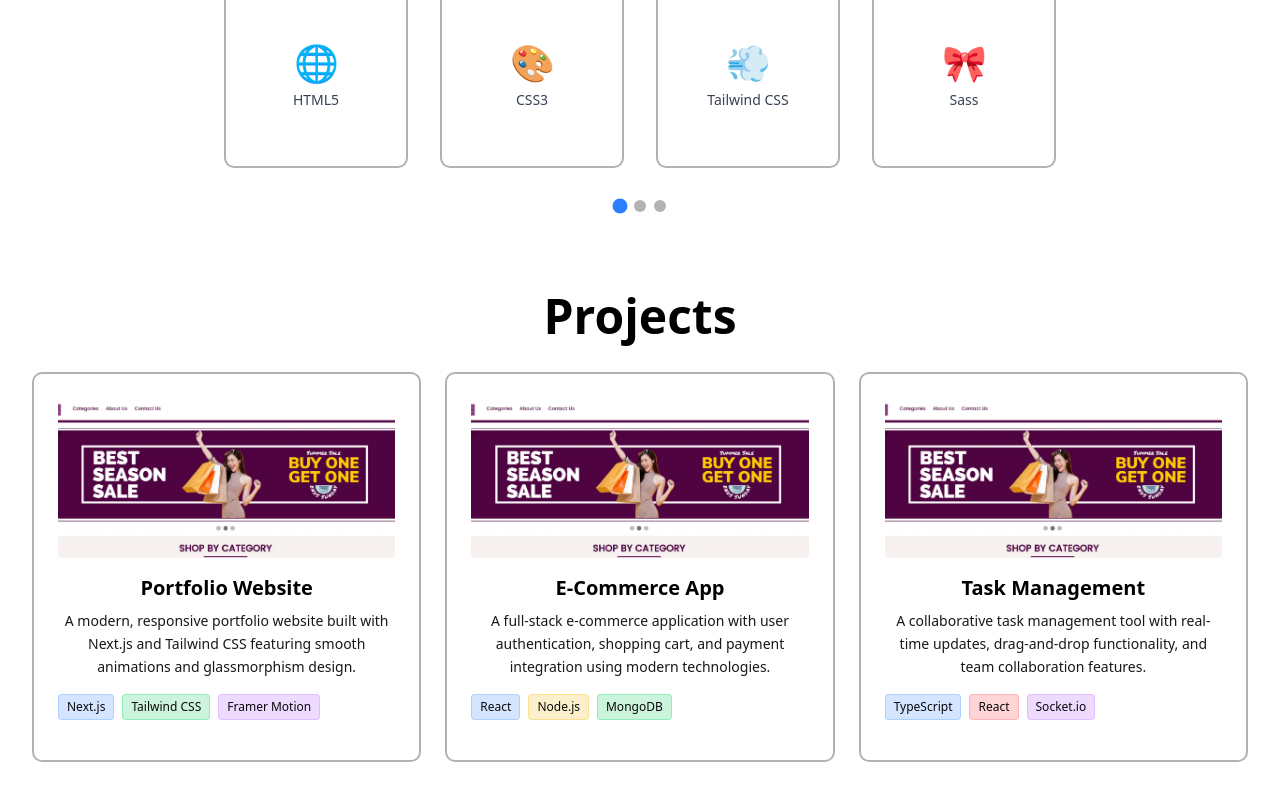
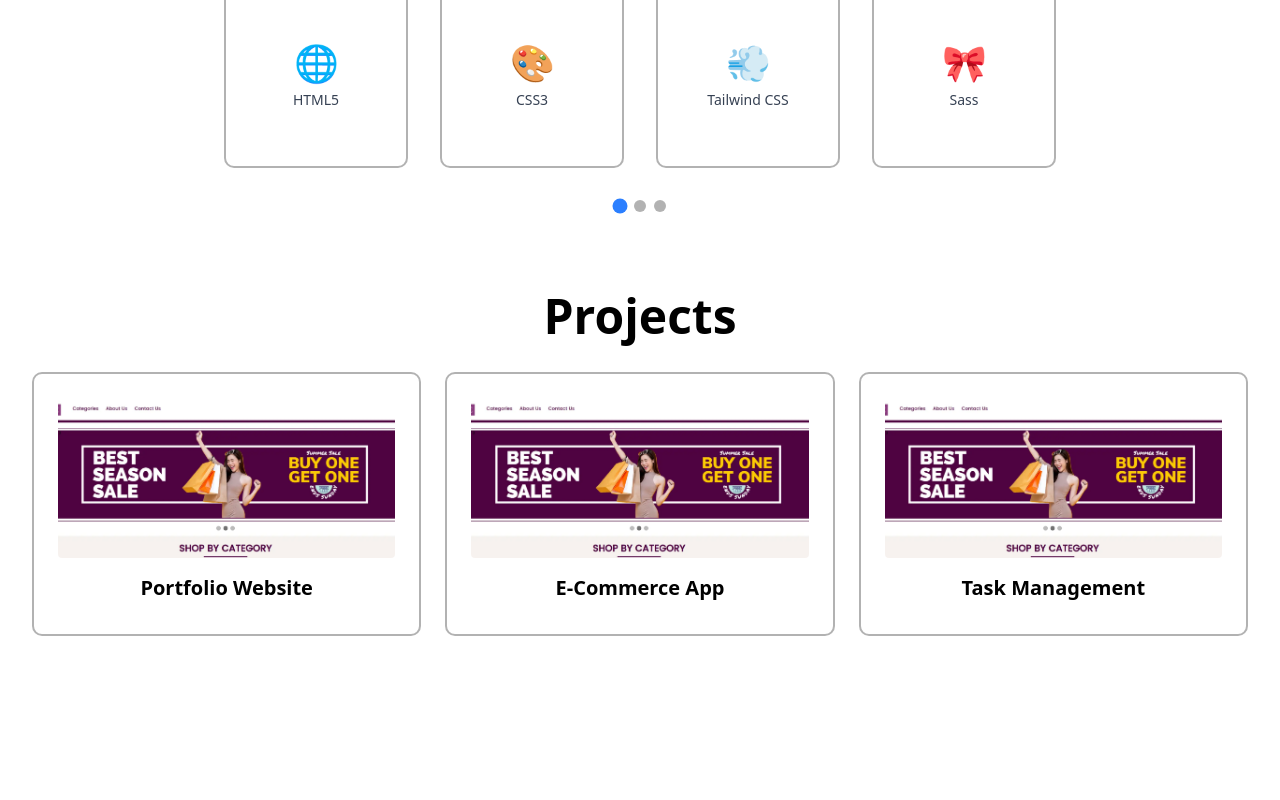
Before and after one commit to dp2525/dp2525.github.io, a Next.js app in the folder update/portfolio-main/: page /about in a window 1280 px wide. Shown: the part 1257-2057 px from the top of the page. After the commit the page ends 1933 px from the top, so only its background shows below. Built offline with nearby package versions, Linux system fonts and the light colour scheme.

Commit message:
project card update

```diff
--- a/update/portfolio-main/src/app/about/page.tsx
+++ b/update/portfolio-main/src/app/about/page.tsx
@@ -67,7 +67,7 @@ export default function About() {
         { name: "Postman", icon: "📦", color: "text-blue-500" },
         { name: "Vite", icon: "⚡", color: "text-yellow-500" },
         { name: "Docker", icon: "🐳", color: "text-blue-500" },
-        { name: "Notepad++", icon: "🌐", color: "text-teal-500" }
+        { name: "Notpad++", icon: "🌐", color: "text-teal-500" }
       ]
     }
   ];
@@ -313,24 +313,11 @@ export default function About() {
                     alt="Project Thumbnail"
                     className="w-full h-40 object-cover rounded mb-4"
                   />
-                  <div className="mb-4">
-                    <h3 className={`text-xl font-semibold mb-2 transition-colors duration-300 ${
-                      isDark ? 'text-white' : 'text-black'
-                    }`}>{project.title}</h3>
-                    <p className={`text-sm leading-relaxed transition-colors duration-300 ${
-                      isDark ? 'text-gray-300' : 'text-secondary-foreground'
-                    }`}>
-                      {project.description}
-                    </p>
-                  </div>
-                  <div className="flex flex-wrap gap-2 mb-4">
-                    {project.tags.map((tag) => (
-                      <span key={tag.name} className={`px-2 py-1 bg-${tag.color}-500/20 text-${tag.color}-300 rounded text-xs border border-${tag.color}-400/30`}>
-                        {tag.name}
-                      </span>
-                    ))}
-                  </div>
-                  {/* Removed GitHub button */}
+                  {/* Project Title */}
+                  <h3 className={`text-xl font-semibold mb-2 transition-colors duration-300 ${
+                    isDark ? 'text-white' : 'text-black'
+                  }`}>{project.title}</h3>
+                  {/* Only thumbnail and title shown */}
                 </div>
               ))}
             </div>
```
